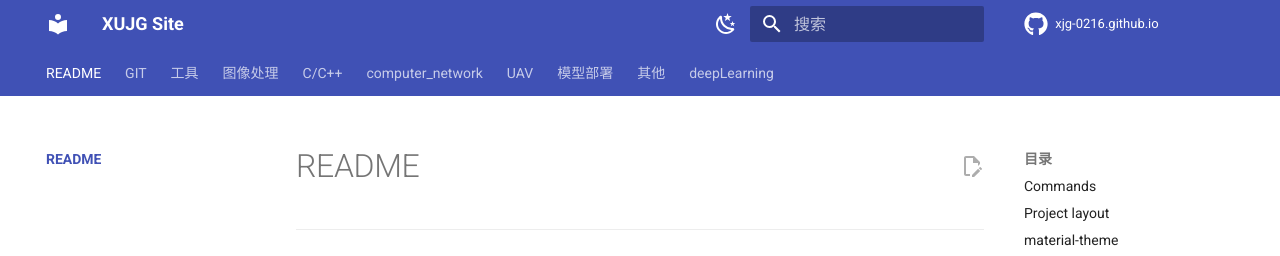
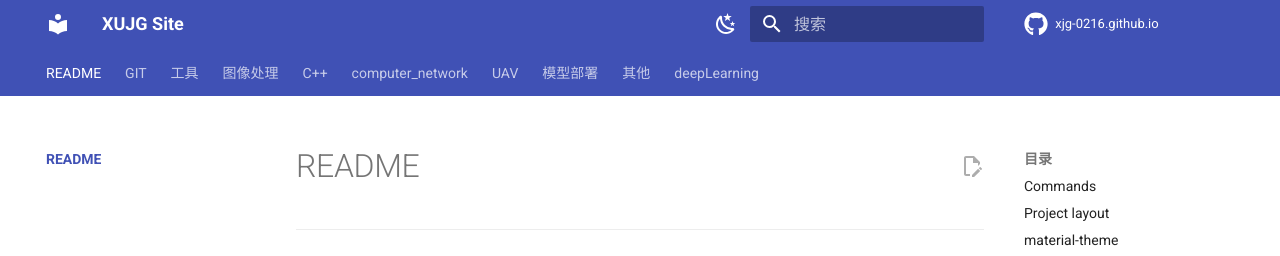
Before and after one commit to Xjg-0216/xjg-0216.github.io, an MkDocs documentation site: the page built from docs/index.md, in a window 1280 px wide and 900 px high. Shown: the top 256 px of the window. Built offline with MkDocs 1.6.1 and Material for MkDocs 9.7.7, drawn with Linux system fonts in a browser that asks for light colours; comment, search, counter and statistics services are not loaded.

```diff
--- a/mkdocs.yml
+++ b/mkdocs.yml
@@ -35,7 +35,7 @@ nav:
     - IMAGE_PROCESS/03-reprojection.md
     - IMAGE_PROCESS/04-ord.md
 
-  - C/C++:
+  - C++:
     - tool:
       - C++/vscode/00-make.md
       - C++/vscode/01-g++.md
@@ -61,6 +61,7 @@ nav:
       - C++/10-type_convert.md
       - C++/11-define.md
       - C++/12-multi_thread.md
+      - C++/13-lambda.md
       - C++/hdf5.md
   - computer_network:
     - computer_network/01-client_server.md
```
